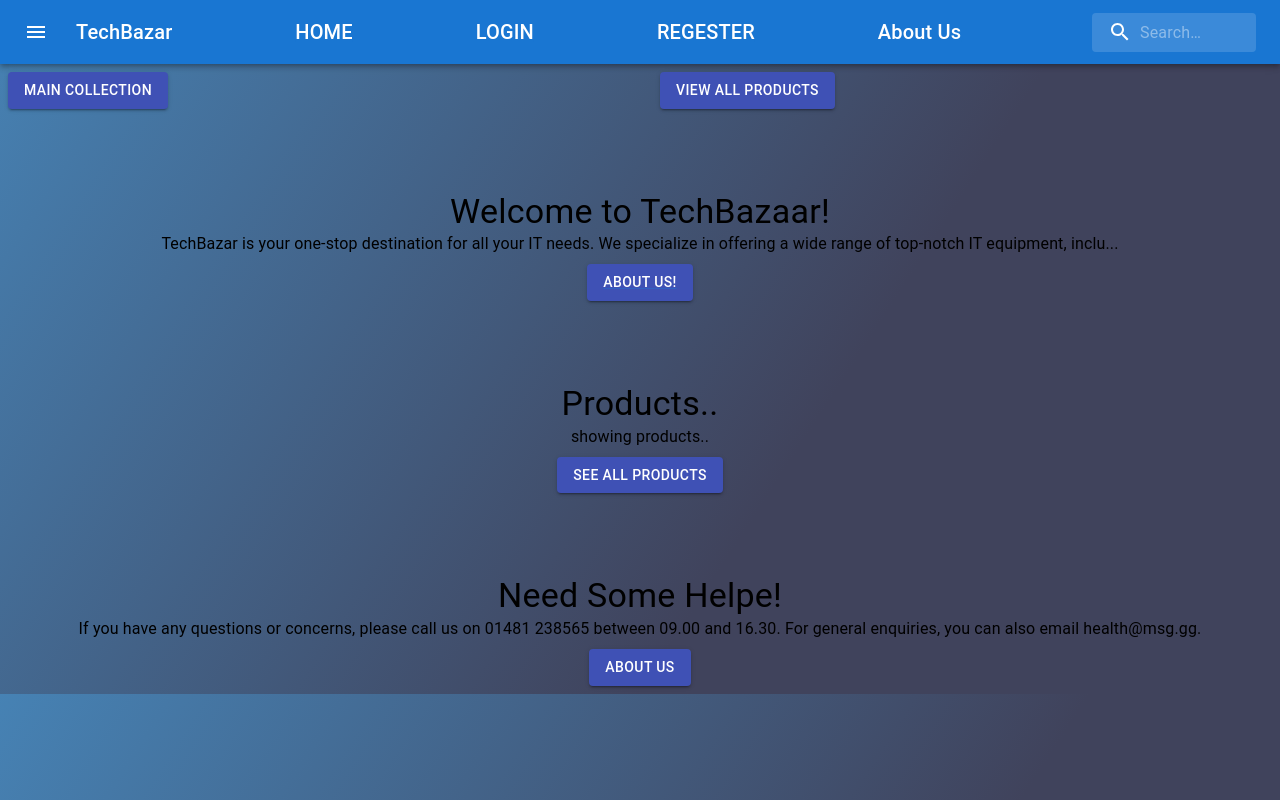
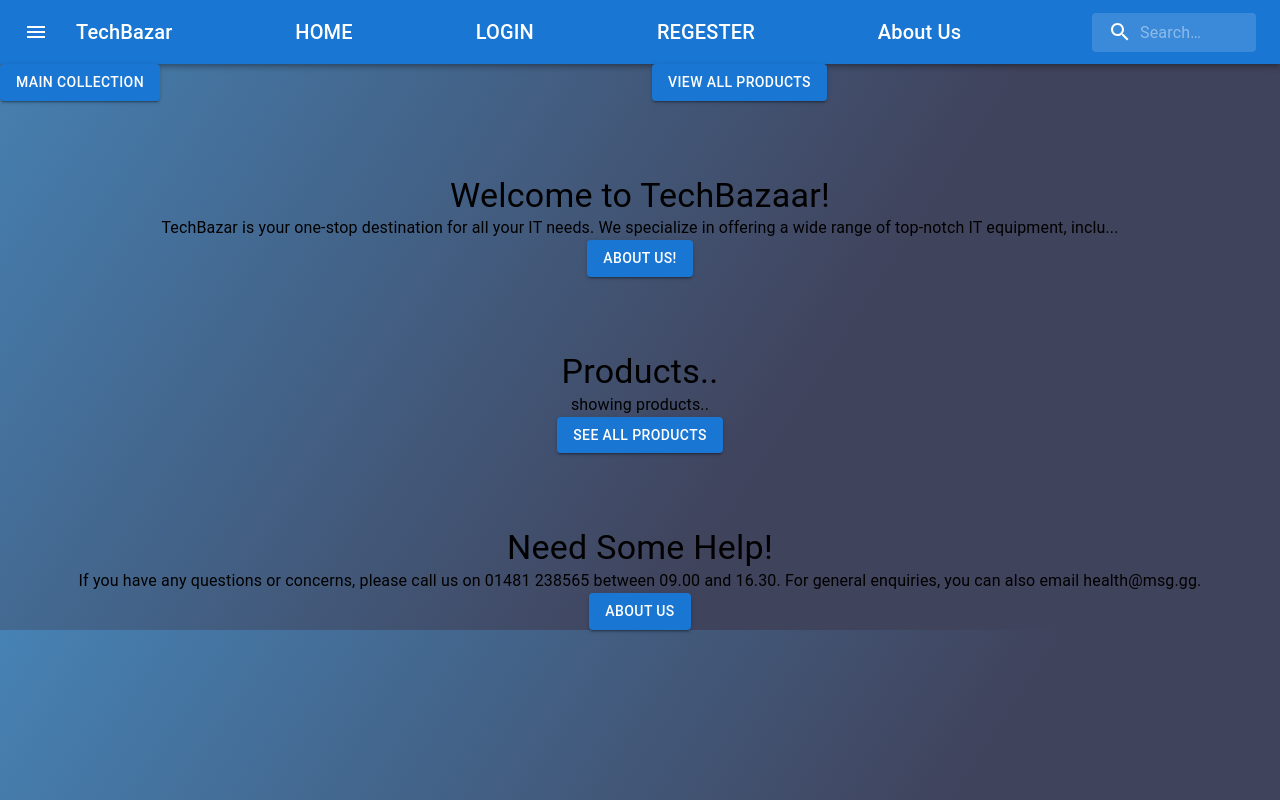
Before and after one commit to ikramby/BlissBazaar, a React (Create React App) app in the folder frontend/: page / in a window 1280 px wide. Built offline with nearby package versions, Linux system fonts and the light colour scheme.

Commit message:
fix bug home page

```diff
--- a/frontend/src/pages/HomePage.js
+++ b/frontend/src/pages/HomePage.js
@@ -1,111 +1,81 @@
 import React from 'react';
-import '../index.css'
 import {
   Typography,
   Grid,
   Button,
-} from '@material-ui/core';
-import Link from '@mui/material/Link';
-import { makeStyles } from '@material-ui/core/styles';
+  Paper,
+  Link,
+} from '@mui/material';
+import { styled } from '@mui/system';
 
-const useStyles = makeStyles((theme) => ({
-  navbar: {
-    backgroundColor: '#2e2e2e',
-  },
-  searchBar: {
-    flexGrow: 1,
-    padding: theme.spacing(1),
-    marginLeft: theme.spacing(2),
-    position: 'relative',
-    display: 'flex',
-    alignItems: 'center',
-  },
-  searchIcon: {
-    padding: theme.spacing(0, 2),
-    height: '100%',
-    position: 'absolute',
-    pointerEvents: 'none',
-    display: 'flex',
-    alignItems: 'center',
-    justifyContent: 'center',
-  },
-  inputRoot: {
-    color: 'inherit',
-  },
-  inputInput: {
-    padding: theme.spacing(1, 1, 1, 0),
-    paddingLeft: `calc(1em + ${theme.spacing(4)}px)`,
-    transition: theme.transitions.create('width'),
-    width: '100%',
-    [theme.breakpoints.up('md')]: {
-      width: '20ch',
-    },
-  },
-  paper: {
-    padding: theme.spacing(2),
-    textAlign: 'center',
-    color: theme.palette.text.secondary,
-  },
-  button: {
-    margin: theme.spacing(1),
-  },
-}));
+// Define the styled components
+const StyledButton = styled(Button)({
+  margin: theme => theme.spacing(1),
+});
 
+const StyledTypography = styled(Typography)({
+  // Your styles for Typography component
+});
+
+const StyledLink = styled(Link)({
+  // Your styles for Link component
+  color: 'white',  // Example: Override color for Link
+});
+
+// Your functional component
 const HomePage = () => {
-  const classes = useStyles();
-
   return (
     <div>
       <Grid container spacing={3}>
         <Grid item xs={12} md={6}>
-          <Button variant="contained" color="primary" className={classes.button}>
+          <StyledButton variant="contained" color="primary">
             Main Collection
-          </Button>
+          </StyledButton>
         </Grid>
         <Grid item xs={12} md={6}>
-          <Button variant="contained" color="primary" className={classes.button}>
+          <StyledButton variant="contained" color="primary">
             View All Products
-          </Button>
+          </StyledButton>
         </Grid>
         <Grid item xs={12}>
           <div style={{ marginTop: "50px", textAlign: "center" }}>
-            <Typography variant="h4" component="h4">
+            <StyledTypography variant="h4" component="h4">
               Welcome to TechBazaar!
-            </Typography>
-            <Typography variant="body1" component="p">
+            </StyledTypography>
+            <StyledTypography variant="body1" component="p">
               TechBazar is your one-stop destination for all your IT needs. We specialize in offering a wide range of top-notch IT equipment, inclu...
-            </Typography>
-            <Button variant="contained" color="primary" className={classes.button}>
-            <Link href='/AboutUs' sx={{color:'white'}}>
+            </StyledTypography>
+            <StyledButton variant="contained" color="primary">
+              <StyledLink href='/AboutUs'>
                 About Us!
-            </Link>
-            </Button>
+              </StyledLink>
+            </StyledButton>
           </div>
         </Grid>
         <Grid item xs={12}>
           <div style={{ marginTop: "50px", textAlign: "center" }}>
-            <Typography variant="h4" component="h4">
+            <StyledTypography variant="h4" component="h4">
               Products..
-            </Typography>
-            <Typography variant="body1" component="p">
+            </StyledTypography>
+            <StyledTypography variant="body1" component="p">
               showing products..
-            </Typography>
-            <Button variant="contained" color="primary" className={classes.button}>
+            </StyledTypography>
+            <StyledButton variant="contained" color="primary">
               See All Products
-            </Button>
+            </StyledButton>
           </div>
         </Grid>
         <Grid item xs={12}>
           <div style={{ marginTop: "50px", textAlign: "center" }}>
-            <Typography variant="h4" component="h4">
-              Need Some Helpe!
-            </Typography>
-            <Typography variant="body1" component="p">
+            <StyledTypography variant="h4" component="h4">
+              Need Some Help!
+            </StyledTypography>
+            <StyledTypography variant="body1" component="p">
               If you have any questions or concerns, please call us on 01481 238565 between 09.00 and 16.30. For general enquiries, you can also email health@msg.gg.
-            </Typography>
-            <Button variant="contained" color="primary" className={classes.button}>
+            </StyledTypography>
+            <StyledButton variant="contained" color="primary">
               About Us
-            </Button>
+            </StyledButton>
           </div>
         </Grid>
       </Grid>
```
Lines whose indentation alone changed are shown as unchanged.
